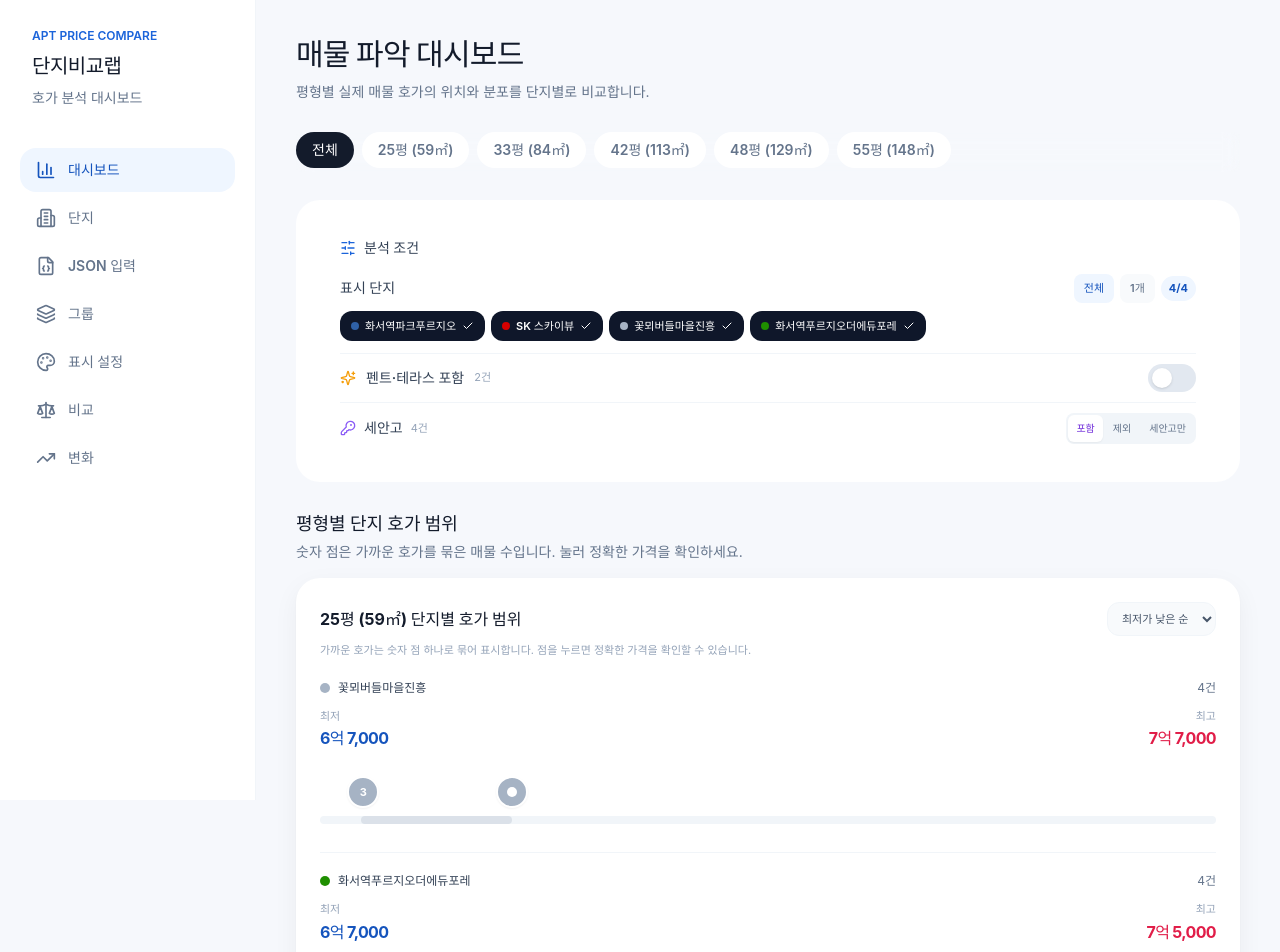
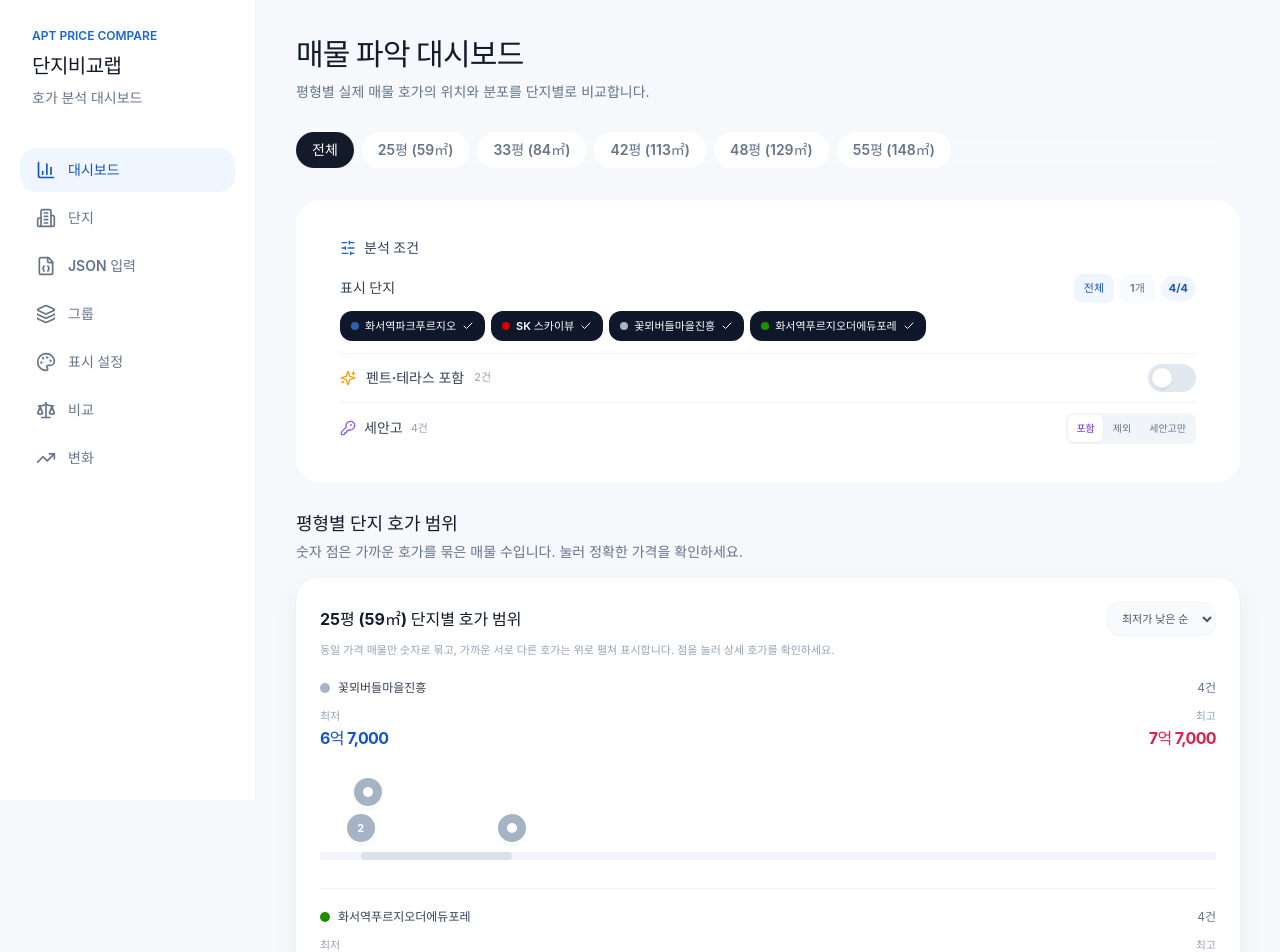
Before and after one commit to impaztt/apt, a React (Vite) app: page / in a window 1280 px wide. Shown: the top 952 px of the page. Built offline with nearby package versions, Linux system fonts and the light colour scheme.

Commit message:
Spread nearby asking price markers

```diff
--- a/src/features/comparisons/components/PriceRangeSummary.tsx
+++ b/src/features/comparisons/components/PriceRangeSummary.tsx
@@ -18,12 +18,15 @@ interface PriceMarker {
   listings: PricedListing[];
 }
 
-const MARKER_MERGE_DISTANCE = 13;
+interface PositionedMarker extends PriceMarker {
+  lane: number;
+}
+
+const MARKER_LANE_DISTANCE = 11;
 
 function createMarkers(
   summary: ListingAreaSummary,
   listings: ApartmentListing[],
-  position: (price: number) => number,
 ): PriceMarker[] {
   const grouped = new Map<number, PricedListing[]>();
 
@@ -42,33 +45,28 @@ function createMarkers(
       grouped.set(listing.price, samePrice);
     });
 
-  const markers: PriceMarker[] = [];
-  [...grouped.entries()].forEach(([price, samePrice]) => {
-    const previous = markers[markers.length - 1];
-    if (previous && position(price) - position(previous.price) < MARKER_MERGE_DISTANCE) {
-      const mergedListings = [...previous.listings, ...samePrice];
-      const averagePrice = mergedListings.reduce((total, listing) => total + listing.price, 0) / mergedListings.length;
-      markers[markers.length - 1] = {
-        key: `${summary.complex_id}:${summary.area_group}:${previous.minPrice}-${price}`,
-        price: averagePrice,
-        minPrice: previous.minPrice,
-        maxPrice: price,
-        distinctPriceCount: previous.distinctPriceCount + 1,
-        listings: mergedListings,
-      };
-      return;
-    }
-
-    markers.push({
+  return [...grouped.entries()].map(([price, samePrice]) => ({
       key: `${summary.complex_id}:${summary.area_group}:${price}`,
       price,
       minPrice: price,
       maxPrice: price,
       distinctPriceCount: 1,
       listings: samePrice,
-    });
+    }));
+}
+
+function positionMarkers(markers: PriceMarker[], position: (price: number) => number): PositionedMarker[] {
+  const lanePositions: number[] = [];
+
+  return markers.map((marker) => {
+    const currentPosition = position(marker.price);
+    const availableLane = lanePositions.findIndex(
+      (previousPosition) => currentPosition - previousPosition >= MARKER_LANE_DISTANCE,
+    );
+    const lane = availableLane === -1 ? lanePositions.length : availableLane;
+    lanePositions[lane] = currentPosition;
+    return { ...marker, lane };
   });
-  return markers;
 }
 
 export function PriceRangeSummary({
@@ -127,14 +125,15 @@ export function PriceRangeSummary({
       </div>
       <p className="mt-1 text-[11px] leading-5 text-slate-400">
         {interactive
-          ? '가까운 호가는 숫자 점 하나로 묶어 표시합니다. 점을 누르면 정확한 가격을 확인할 수 있습니다.'
+          ? '동일 가격 매물만 숫자로 묶고, 가까운 서로 다른 호가는 위로 펼쳐 표시합니다. 점을 눌러 상세 호가를 확인하세요.'
           : '막대는 최저~최고 호가, 세로 표시는 중앙값입니다.'}
       </p>
       <div className="mt-4 divide-y divide-slate-100">
         {orderedSummaries.map((summary) => {
           const color = summary.complex_color;
-          const markers = listings ? createMarkers(summary, listings, position) : [];
+          const markers = listings ? positionMarkers(createMarkers(summary, listings), position) : [];
           const activeMarker = markers.find((marker) => marker.key === selectedMarkerKey);
+          const maxMarkerLane = markers.reduce((highest, marker) => Math.max(highest, marker.lane), 0);
           const differenceFromLowestMedian = summary.median_price - baselineMedian;
 
           return (
@@ -174,7 +173,7 @@ export function PriceRangeSummary({
                 </div>
               </div>
               {interactive ? (
-                <div className="relative mt-3 h-[70px]">
+                <div className="relative mt-3" style={{ height: `${70 + maxMarkerLane * 36}px` }}>
                   <span className="absolute bottom-2 left-0 right-0 h-2 rounded-full bg-slate-100" />
                   <span
                     className="absolute bottom-2 h-2 rounded-full opacity-30"
@@ -200,7 +199,7 @@ export function PriceRangeSummary({
                       }`}
                       style={{
                         left: `${position(marker.price)}%`,
-                        bottom: '24px',
+                        bottom: `${24 + marker.lane * 36}px`,
                         backgroundColor: color,
                       }}
                       onClick={() => setSelectedMarkerKey(activeMarker?.key === marker.key ? null : marker.key)}
```
